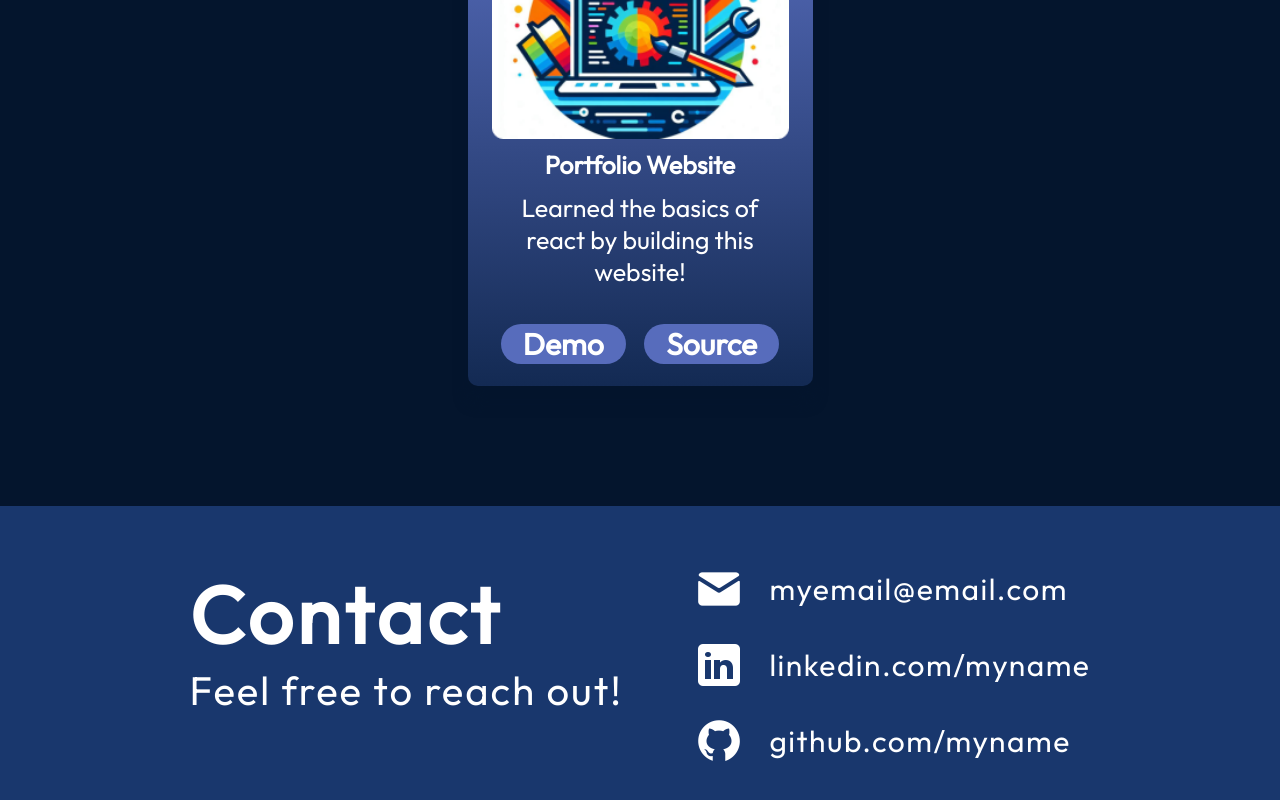
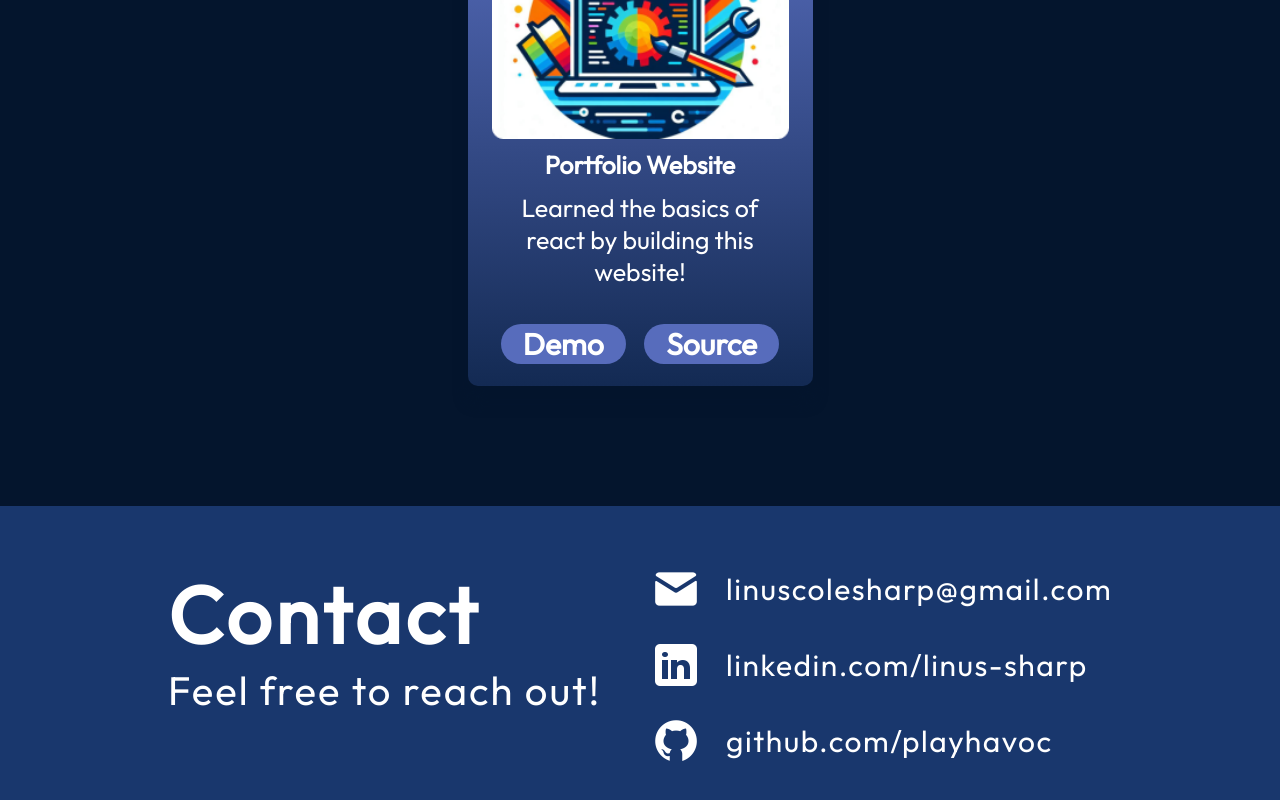
Before and after one commit to playhavoc/MyPortfolio, a React (Vite) app: page / in a window 1280 px wide. Shown: the part 3755-4555 px from the top of the page. Built offline with nearby package versions, Linux system fonts and the light colour scheme.

Commit message:
feat: my info

```diff
--- a/src/components/Contact/Contact.jsx
+++ b/src/components/Contact/Contact.jsx
@@ -14,18 +14,20 @@ export const Contact = () => {
       <ul className={styles.links}>
         <li className={styles.link}>
           <img src={getImageUrl("Contact/emailIcon.png")} alt="Email icon" />
-          <a href="mailto:myemail@email.com">myemail@email.com</a>
+          <a href="mailto:linuscolesharp@gmail.com">linuscolesharp@gmail.com</a>
         </li>
         <li className={styles.link}>
           <img
             src={getImageUrl("Contact/linkedinIcon.png")}
             alt="LinkedIn icon"
           />
-          <a href="https://www.linkedin.com/myname">linkedin.com/myname</a>
+          <a href="https://www.linkedin.com/in/linus-sharp-0a827421b/">
+            linkedin.com/linus-sharp
+          </a>
         </li>
         <li className={styles.link}>
           <img src={getImageUrl("Contact/githubIcon.png")} alt="Github icon" />
-          <a href="https://www.github.com/myname">github.com/myname</a>
+          <a href="https://github.com/playhavoc">github.com/playhavoc</a>
         </li>
       </ul>
     </footer>
```
